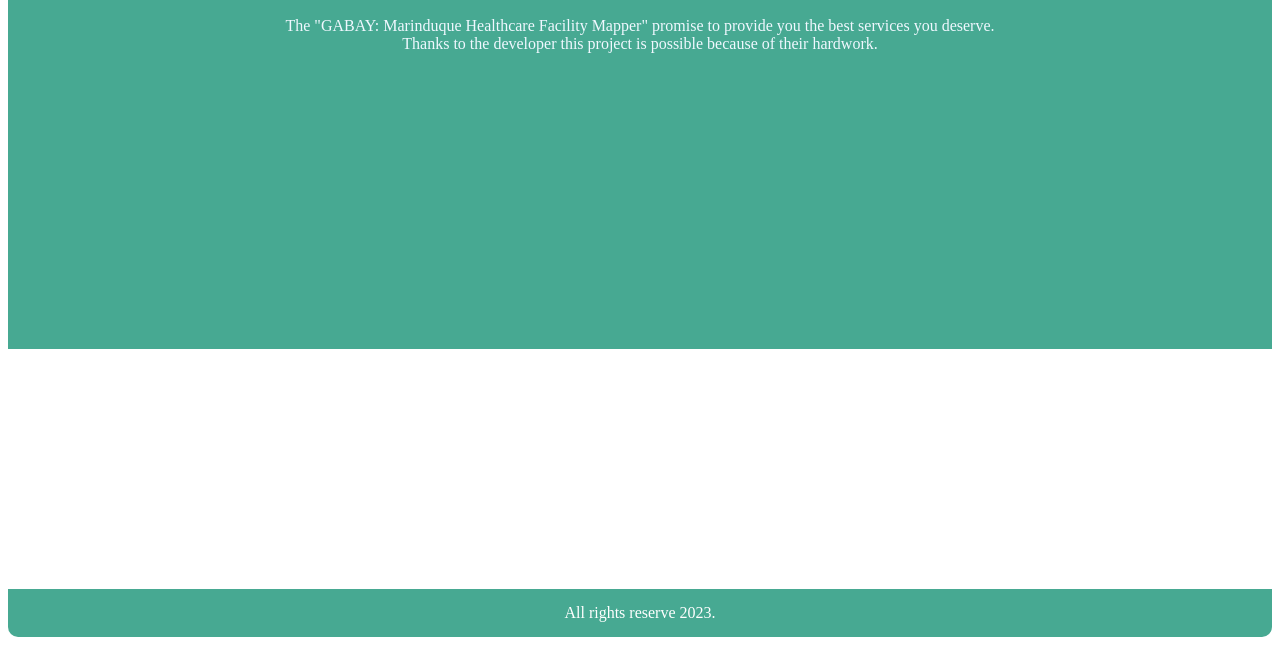
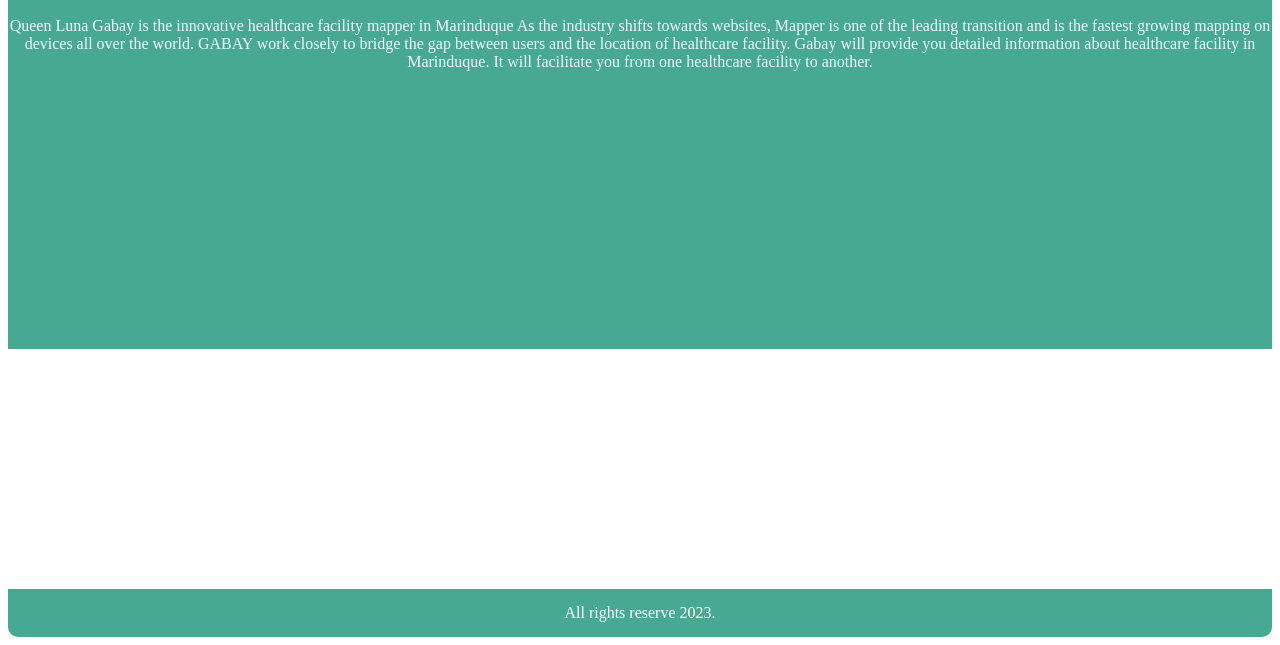
Before and after one commit to DarkSageYolky/GProject, a plain HTML site: page about-page.html in a window 1280 px wide. Shown: the part 203-848 px from the top of the page. Drawn offline with Linux system fonts and the light colour scheme.

Commit message:
Update about-page.html

```diff
--- a/about-page.html
+++ b/about-page.html
@@ -30,8 +30,12 @@
         <div class="body-page">
             <div class="paragraph-about">
                 <h2 id="header-about">GABAY: Marinduque Healthcare Facility Mapper</h2>
-                <p id="p-about">The "GABAY: Marinduque Healthcare Facility Mapper" promise to provide you the best services you deserve. <br>
-                    Thanks to the developer this project is possible because of their hardwork.
+                <p id="p-about">Queen Luna
+Gabay is the innovative healthcare facility mapper in Marinduque
+
+As the industry shifts towards websites, Mapper is one of the leading transition and is the fastest growing mapping on devices all over the world.
+
+GABAY work closely to bridge the gap between users and the location of healthcare facility. Gabay will provide you detailed information about healthcare facility in Marinduque. It will facilitate you from one healthcare facility to another.
                 </p>
             </div>
         </div>
```
